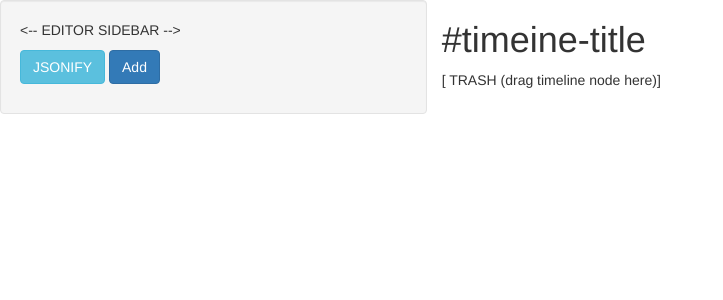
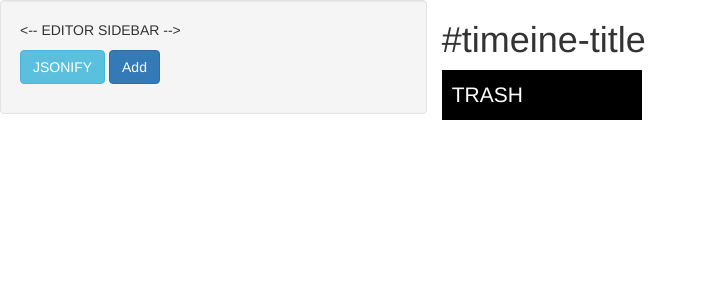
Before and after one commit to ord4/isp-term-project, a PHP site: page / in a window 1280 px wide. Shown: the top 300 px of the page, without its empty margins (0-723 px from the left). Run offline with PHP 8.4, Linux system fonts and the light colour scheme; some libraries are stand-ins or nearby versions.

Commit message:
Documentation

```diff
--- a/mylineisp/assets/css/main.css
+++ b/mylineisp/assets/css/main.css
@@ -1,7 +1,15 @@
 .node{
     list-style-type: none;
     background-color: #F8F8F8;
-    border-style: solid;
-    border-radius: 1px;
+    width: 200px;
+    padding: 10px;
     margin-bottom: 25px;
 }
+
+#trash{
+	color: white;
+	width: 200px;
+    padding: 10px;
+	font-size: 150%;
+	background-color: black;
+}
--- a/mylineisp/assets/js/main.js
+++ b/mylineisp/assets/js/main.js
@@ -1,24 +1,39 @@
+
+// Seriazlie timeline into javascript
 function jsonifyTimeline() {
 
+        // Init JSON object
         var timelineJSON = {};
+
         var timelineTitle = document.getElementById("timeline-title").textContent;
         timelineJSON["timeline-title"] = timelineTitle;
+
+        // Init empty array in object for nodes
         timelineJSON["nodes"] = [];
 
+        // JS array holding timeline nodes
         var nodes = document.getElementsByClassName("node");
 
+        // Iterate over every node in array
         for(i = 0; i < nodes.length; i++){
-            children = nodes[i].children;
+
+            // JS object holding the children of current node
+            var children = nodes[i].children;
+
             var name = children[0].textContent;
             var date = children[1].textContent;
+
             var node = {"node-title" : name, "node-date" : date};
+
             timelineJSON["nodes"].push(node);
         }
 
+        // output to page
     var jsonout = document.getElementById("json-out");
     jsonout.innerHTML=JSON.stringify(timelineJSON);
  }
 
+// Add a new node to the bottom of the timeline... no user input yet
  function addNode(){
     var i = document.getElementsByClassName("node").length + 1;
 
@@ -40,3 +55,16 @@ function jsonifyTimeline() {
 
     document.getElementById("nodes").appendChild(newNode);
  }
+
+
+// JQuery functions for Drag-And-Drop interaction
+$( function() {
+    $( "#nodes" ).sortable();
+    $( "#nodes" ).disableSelection();
+    $( "#nodes" ).draggable();
+    $('#trash').droppable({
+        drop: function(event, ui) {
+            ui.draggable.remove();
+        }
+    });
+} );
--- a/mylineisp/index.html
+++ b/mylineisp/index.html
@@ -9,19 +9,6 @@
 
     <!-- J QUERY INCLUDES-->
     <script src="https://code.jquery.com/jquery-1.12.4.js"></script>
-    <script>
-        // JQuery UI interaction functions
-        $( function() {
-            $( "#nodes" ).sortable();
-            $( "#nodes" ).disableSelection();
-            $( "#nodes" ).draggable();
-            $('#trash').droppable({
-                drop: function(event, ui) {
-                    ui.draggable.remove();
-                }
-            });
-        } );
-    </script>
     <script src="https://code.jquery.com/ui/1.12.1/jquery-ui.js"></script>
 
     <!-- NATIVE INCLUDES -->
@@ -42,8 +29,10 @@
 
             <div class="col-lg-8">
                 <div id="timeline-title"><h1>#timeine-title</h1></div>
-                <ul id="nodes"></ul>
-                <div id="trash">[ TRASH (drag timeline node here)]</div>
+                <ul id="nodes">
+
+                </ul>
+                <div id="trash">TRASH</div>
             </div>
         </div>
     </div>
```
Also changed, not shown: mylineisp/sort.html (added, +28 -0 lines).
